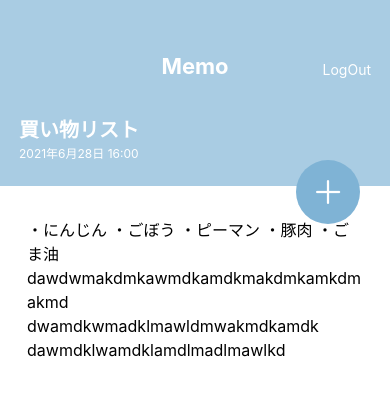
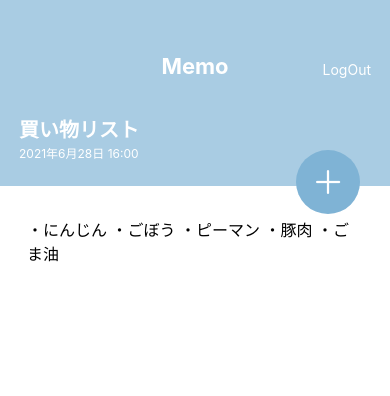
Before and after one commit to notpop/memoApp, a React Native app: screen / in a window 390 px wide. Shown: the top 396 px of the page. Built offline with nearby package versions, Linux system fonts and the light colour scheme.

Commit message:
change text

```diff
--- a/src/screens/MemoDetail.jsx
+++ b/src/screens/MemoDetail.jsx
@@ -23,13 +23,10 @@ export default function MemoDetail() {
           ・ピーマン
           ・豚肉
           ・ごま油
-          dawdwmakdmkawmdkamdkmakdmkamkdmakmd
-          dwamdkwmadklmawldmwakmdkamdk
-          dawmdklwamdklamdlmadlmawlkd
         </Text>
       </ScrollView>
 
-      <CircleButton style={{ top: 160, bottom: 'auto' }}></CircleButton>
+      <CircleButton style={{ top: 150, bottom: 'auto' }}></CircleButton>
     </View>
   );
 }
```
